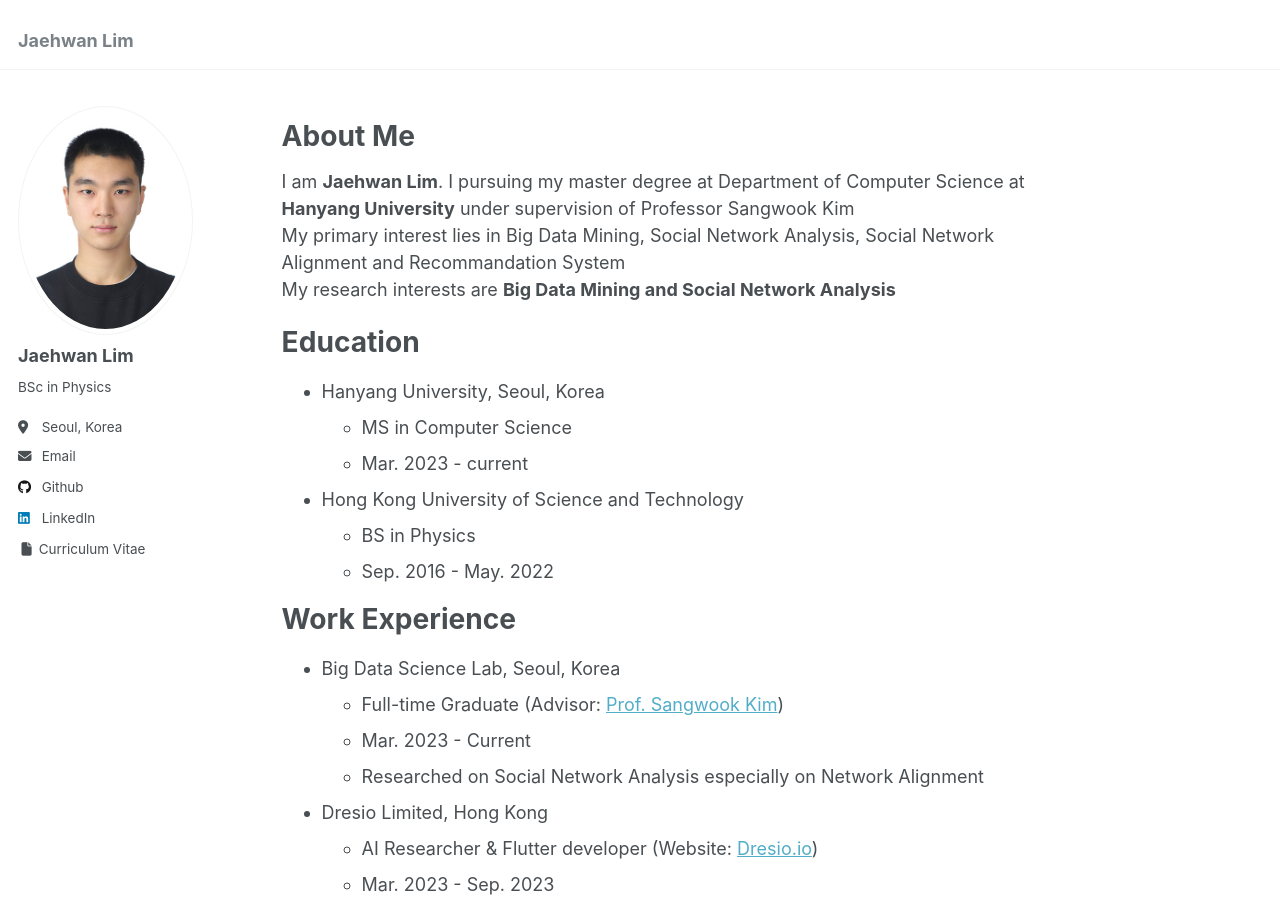
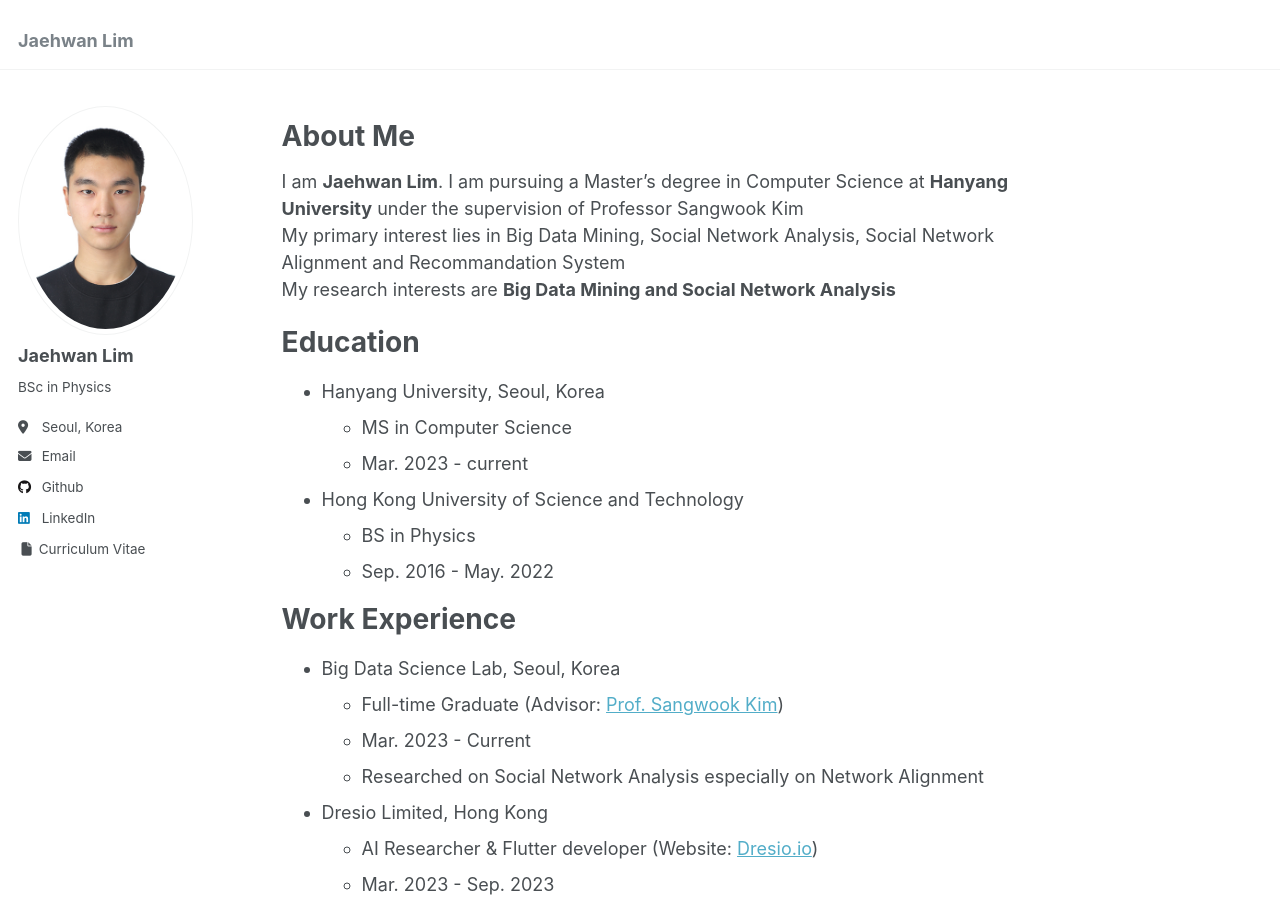
Before and after one commit to JaehwanO/JaehwanO.github.io, a Jekyll site: the page built from _pages/about.md, in a window 1280 px wide and 900 px high. Built offline with Jekyll 4.4.1, drawn with Linux system fonts in a browser that asks for light colours.

Commit message:
Initial commit

```diff
--- a/_pages/about.md
+++ b/_pages/about.md
@@ -9,7 +9,7 @@ redirect_from:
 ---
 About Me
 ======
-I am **Jaehwan Lim**. I pursuing my master degree at Department of Computer Science at **Hanyang University** under supervision of Professor Sangwook Kim<br>
+I am **Jaehwan Lim**. I am pursuing a Master's degree in Computer Science at **Hanyang University** under the supervision of Professor Sangwook Kim<br>
 My primary interest lies in Big Data Mining, Social Network Analysis, Social Network Alignment and Recommandation System<br>
 My research interests are **Big Data Mining and Social Network Analysis**
 
```
